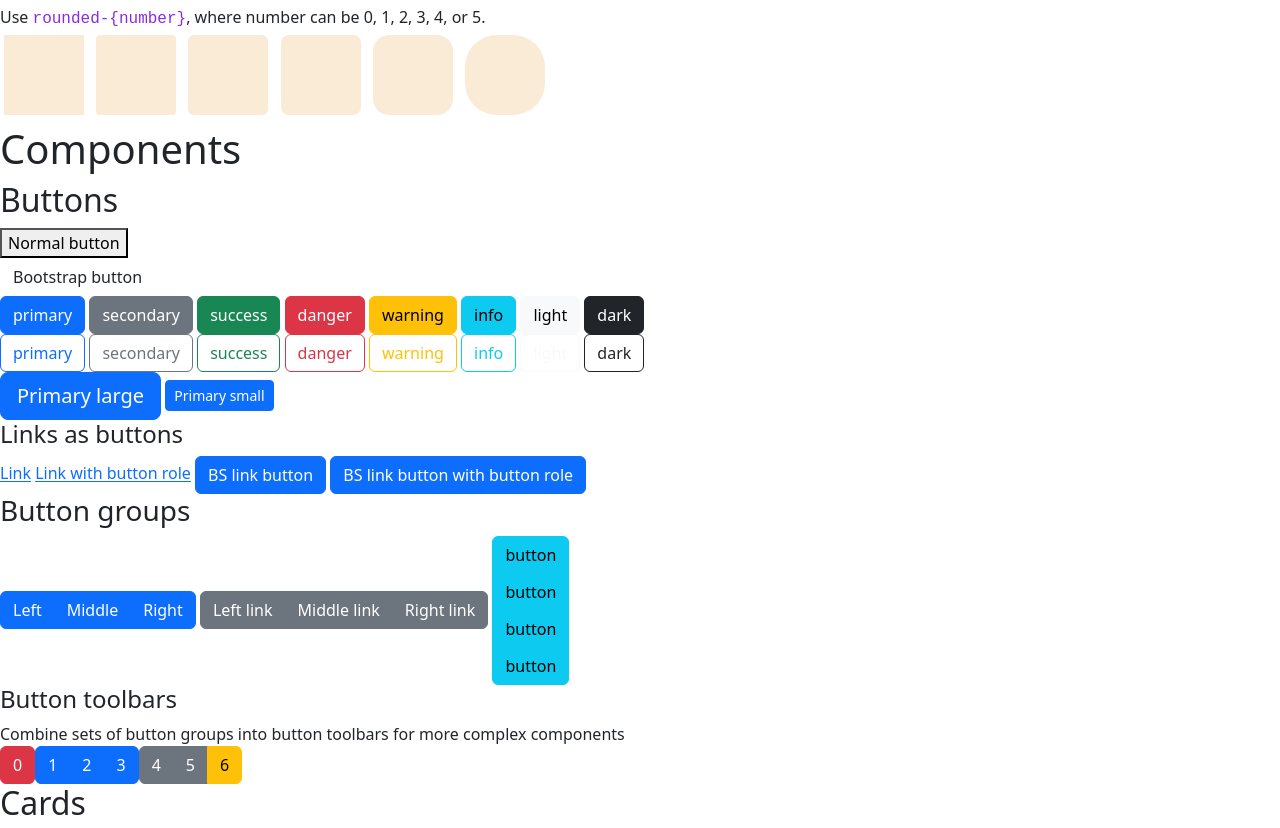
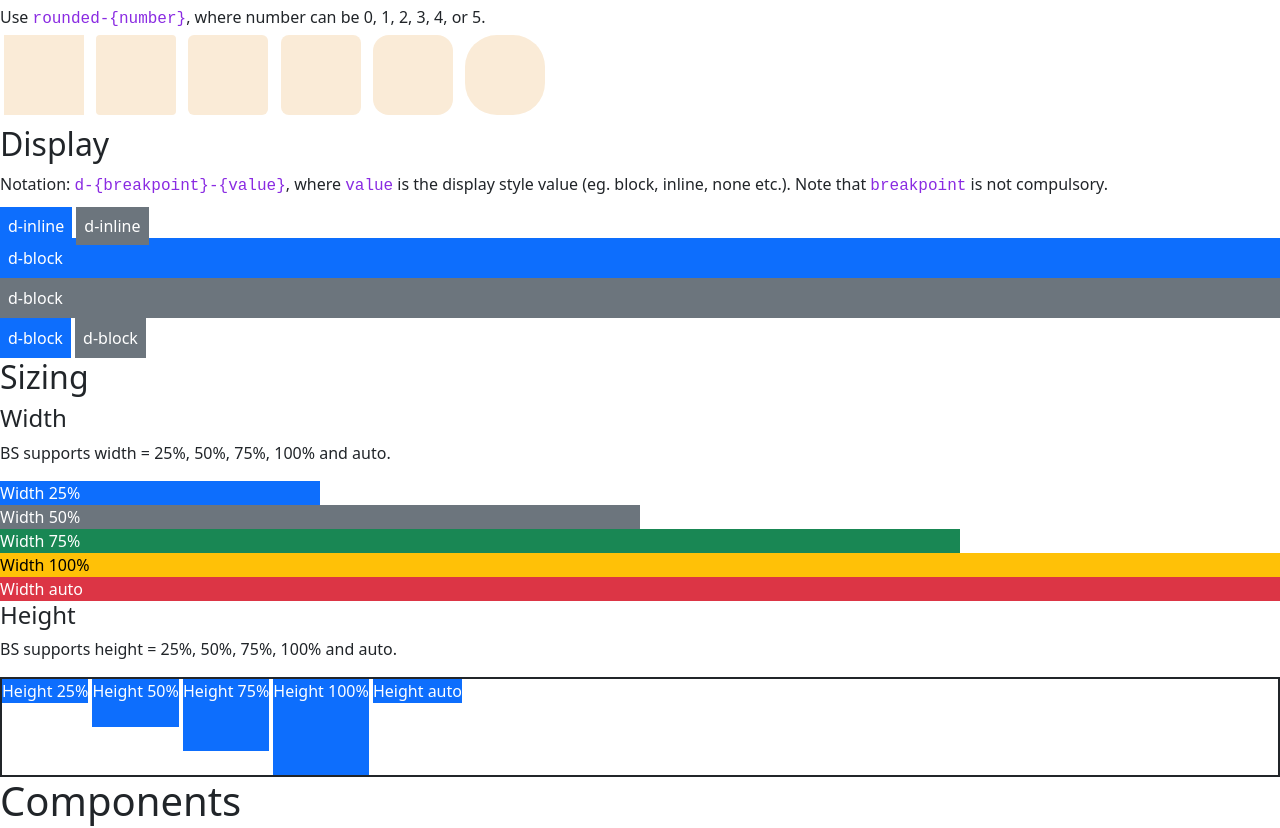
Before and after one commit to andreusjh99/LearningBootstrap, a plain HTML site: page index.html in a window 1280 px wide. Shown: the part 4522-5350 px from the top of the page. Drawn offline with nearby package versions, Linux system fonts and the light colour scheme.

Commit message:
display and sizing

```diff
--- a/index.html
+++ b/index.html
@@ -374,6 +374,43 @@
       <span class="border-example rounded-5"></span>
     </div>
 
+    <h2>Display</h2>
+    <p>Notation: <tt>d-{breakpoint}-{value}</tt>, where <tt>value</tt> is the display style value (eg. block, inline, none etc.). Note that <tt>breakpoint</tt> is not compulsory.</p>
+
+    <div>
+      <div class="d-inline p-2 text-bg-primary">d-inline</div>
+      <div class="d-inline p-2 text-bg-secondary">d-inline</div>
+    </div>
+
+    <div>
+      <div class="d-block p-2 text-bg-primary">d-block</div>
+      <div class="d-block p-2 text-bg-secondary">d-block</div>
+    </div>
+
+    <div>
+      <div class="d-inline-block p-2 text-bg-primary">d-block</div>
+      <div class="d-inline-block p-2 text-bg-secondary">d-block</div>
+    </div>
+
+    <h2>Sizing</h2>
+    <h4>Width</h4>
+    <p>BS supports width = 25%, 50%, 75%, 100% and auto.</p>
+    <div class="w-25 text-bg-primary">Width 25%</div>
+    <div class="w-50 text-bg-secondary">Width 50%</div>
+    <div class="w-75 text-bg-success">Width 75%</div>
+    <div class="w-100 text-bg-warning">Width 100%</div>
+    <div class="w-auto text-bg-danger">Width auto</div>
+
+    <h4>Height</h4>
+    <p>BS supports height = 25%, 50%, 75%, 100% and auto.</p>
+    <div class="border border-dark border-2" style="height: 100px;">
+      <div class="h-25 d-inline-block text-bg-primary">Height 25%</div>
+      <div class="h-50 d-inline-block text-bg-primary">Height 50%</div>
+      <div class="h-75 d-inline-block text-bg-primary">Height 75%</div>
+      <div class="h-100 d-inline-block text-bg-primary">Height 100%</div>
+      <div class="h-auto d-inline-block text-bg-primary">Height auto</div>
+    </div>
+
     <h1>Components</h1>
     <h2>Buttons</h2>
     <!-- In bootstrap there are several default colours -->
```
